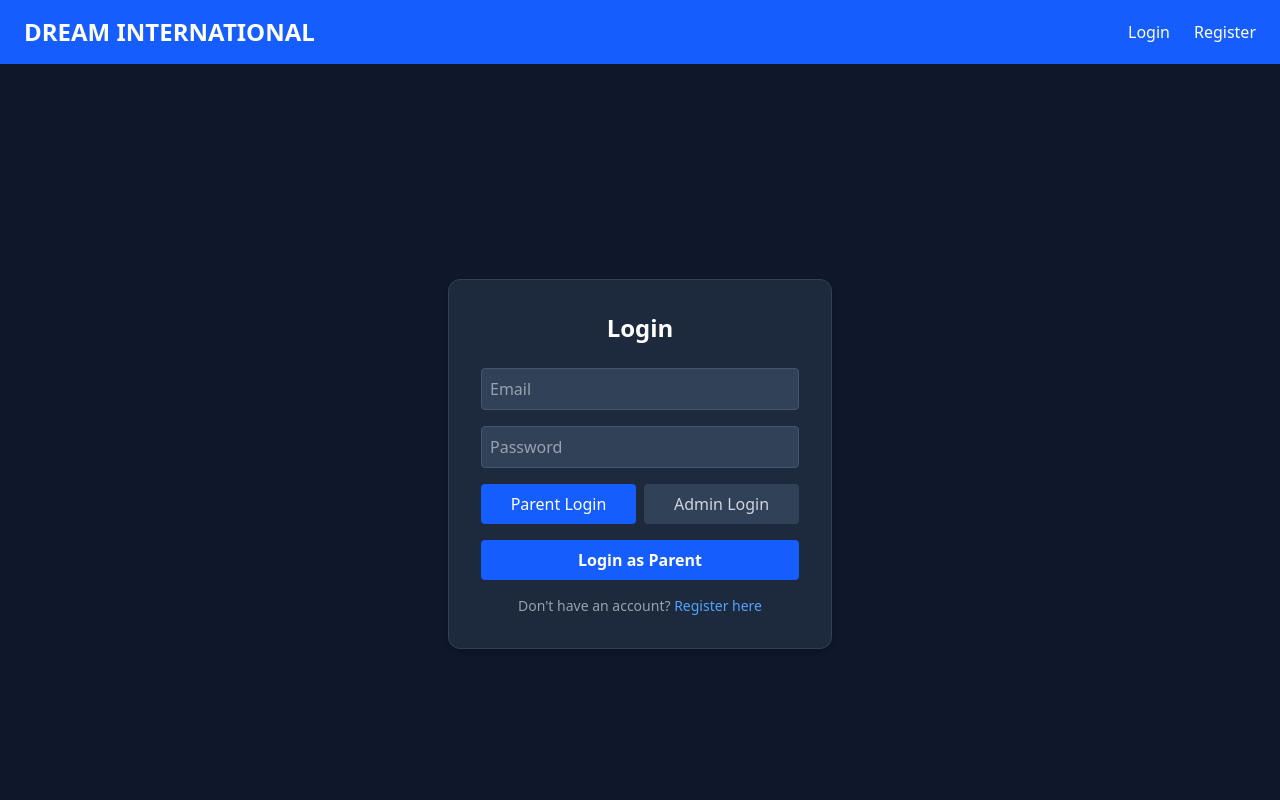
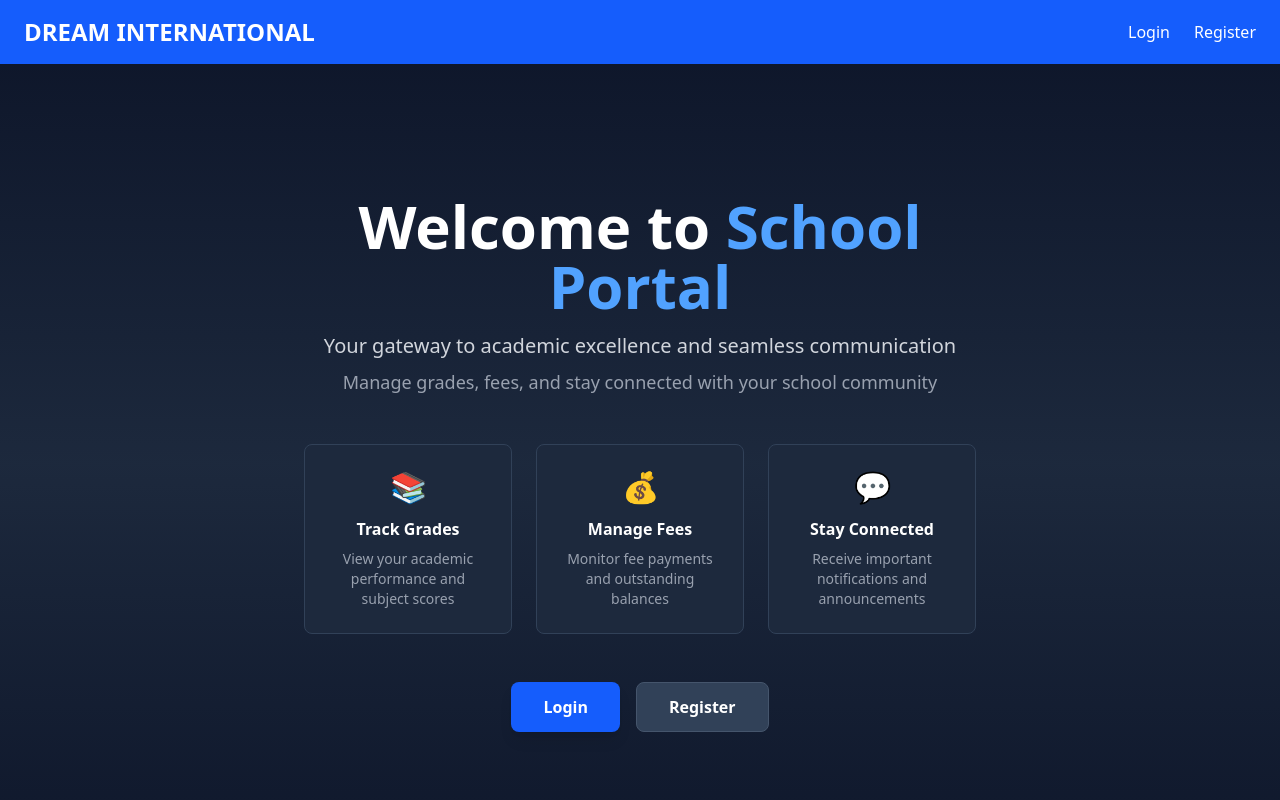
Before and after one commit to ronnybradlie-pixel/school-portal, a React app: page / in a window 1280 px wide. Before the commit this address led to /login. Shown: the top 800 px of the page. Built offline with nearby package versions, Linux system fonts and the light colour scheme; no server answers; the HTML template or start-up script is replaced by a standard one.

Commit message:
apdate the landing page

```diff
--- a/src/App.jsx
+++ b/src/App.jsx
@@ -1,4 +1,5 @@
 import { BrowserRouter, Routes, Route, Navigate } from "react-router-dom";
+import Landing from "./Components/Landing";
 import Login from "./Components/Login";
 import Register from "./Components/Register";
 import AdminDashboard from "./Components/AdminDashboard";
@@ -12,14 +13,14 @@ function App() {
     <BrowserRouter>
       <Navbar />
       <Routes>
-
+        <Route path="/" element={<Landing />} />
         <Route path="/login" element={<Login />} />
         <Route path="/register" element={<Register />} />
         <Route element={<PrivateRoute />}>
           <Route path="/admin" element={<AdminDashboard />} />
           <Route path="/parent" element={<ParentDashboard />} />
         </Route>
-        <Route path="*" element={<Navigate to="/login" />} />
+        <Route path="*" element={<Navigate to="/" />} />
       </Routes>
       <Footer />
       </BrowserRouter>
--- /dev/null
+++ b/src/Components/Landing.jsx
@@ -0,0 +1,61 @@
+import { useNavigate } from "react-router-dom";
+
+export default function Landing() {
+  const navigate = useNavigate();
+
+  return (
+    <div className="min-h-screen bg-gradient-to-b from-slate-900 via-slate-800 to-slate-900 flex items-center justify-center px-4">
+      <div className="text-center max-w-2xl">
+        {/* Hero Section */}
+        <div className="mb-8 animate-fade-in">
+          <h1 className="text-5xl md:text-6xl font-bold text-white mb-4">
+            Welcome to <span className="text-blue-400">School Portal</span>
+          </h1>
+          <p className="text-xl text-gray-300 mb-2">
+            Your gateway to academic excellence and seamless communication
+          </p>
+          <p className="text-lg text-gray-400">
+            Manage grades, fees, and stay connected with your school community
+          </p>
+        </div>
+
+        {/* Features Section */}
+        <div className="grid grid-cols-1 md:grid-cols-3 gap-6 my-12">
+          <div className="bg-slate-800 p-6 rounded-lg border border-slate-700 hover:border-blue-500 transition">
+            <div className="text-3xl mb-3">📚</div>
+            <h3 className="text-white font-semibold mb-2">Track Grades</h3>
+            <p className="text-gray-400 text-sm">View your academic performance and subject scores</p>
+          </div>
+
+          <div className="bg-slate-800 p-6 rounded-lg border border-slate-700 hover:border-blue-500 transition">
+            <div className="text-3xl mb-3">💰</div>
+            <h3 className="text-white font-semibold mb-2">Manage Fees</h3>
+            <p className="text-gray-400 text-sm">Monitor fee payments and outstanding balances</p>
+          </div>
+
+          <div className="bg-slate-800 p-6 rounded-lg border border-slate-700 hover:border-blue-500 transition">
+            <div className="text-3xl mb-3">💬</div>
+            <h3 className="text-white font-semibold mb-2">Stay Connected</h3>
+            <p className="text-gray-400 text-sm">Receive important notifications and announcements</p>
+          </div>
+        </div>
+
+        {/* CTA Buttons */}
+        <div className="flex gap-4 justify-center flex-wrap">
+          <button
+            onClick={() => navigate("/login")}
+            className="px-8 py-3 bg-blue-600 text-white font-semibold rounded-lg hover:bg-blue-700 transition duration-300 shadow-lg"
+          >
+            Login
+          </button>
+          <button
+            onClick={() => navigate("/register")}
+            className="px-8 py-3 bg-slate-700 text-white font-semibold rounded-lg hover:bg-slate-600 transition duration-300 border border-slate-600"
+          >
+            Register
+          </button>
+        </div>
+      </div>
+    </div>
+  );
+}
--- a/src/Components/Navbar.jsx
+++ b/src/Components/Navbar.jsx
@@ -74,9 +74,6 @@ export default function Navbar() {
           {user ? (
             <>
               <li>
-                <span className="text-sm text-blue-100">{user.email}</span>
-              </li>
-              <li>
                 <button
                   onClick={handleLogout}
                   className="bg-red-500 hover:bg-red-700 px-4 py-2 rounded transition">
--- a/src/Components/ParentDashboard.jsx
+++ b/src/Components/ParentDashboard.jsx
@@ -99,13 +99,26 @@ export default function ParentDashboard() {
             <div className="bg-slate-800 p-6 rounded shadow border border-slate-700">
               <h3 className="text-lg font-semibold mb-4 text-white">Results</h3>
               {results ? (
-                Object.entries(results).map(([key, value]) =>
-                  key !== "updatedAt" && (
-                    <p key={key} className="text-gray-200 py-2 text-lg">
-                      {key.charAt(0).toUpperCase() + key.slice(1)}: <span className="font-semibold text-green-400">{value}%</span>
+                <>
+                  {Object.entries(results).map(([key, value]) =>
+                    key !== "updatedAt" && (
+                      <p key={key} className="text-gray-200 py-2 text-lg">
+                        {key.charAt(0).toUpperCase() + key.slice(1)}: <span className="font-semibold text-green-400">{value}%</span>
+                      </p>
+                    )
+                  )}
+                  <div className="mt-4 pt-4 border-t border-slate-600">
+                    <p className="text-gray-200 py-2 text-lg font-semibold">
+                      Total Score: <span className="text-blue-400">
+                        {Math.round(
+                          Object.entries(results).reduce((sum, [key, value]) =>
+                            key !== "updatedAt" ? sum + value : sum, 0
+                          ) / Object.entries(results).filter(([key]) => key !== "updatedAt").length
+                        )}%
+                      </span>
                     </p>
-                  )
-                )
+                  </div>
+                </>
               ) : (
                 <p className="text-gray-400">No results available</p>
               )}
```
